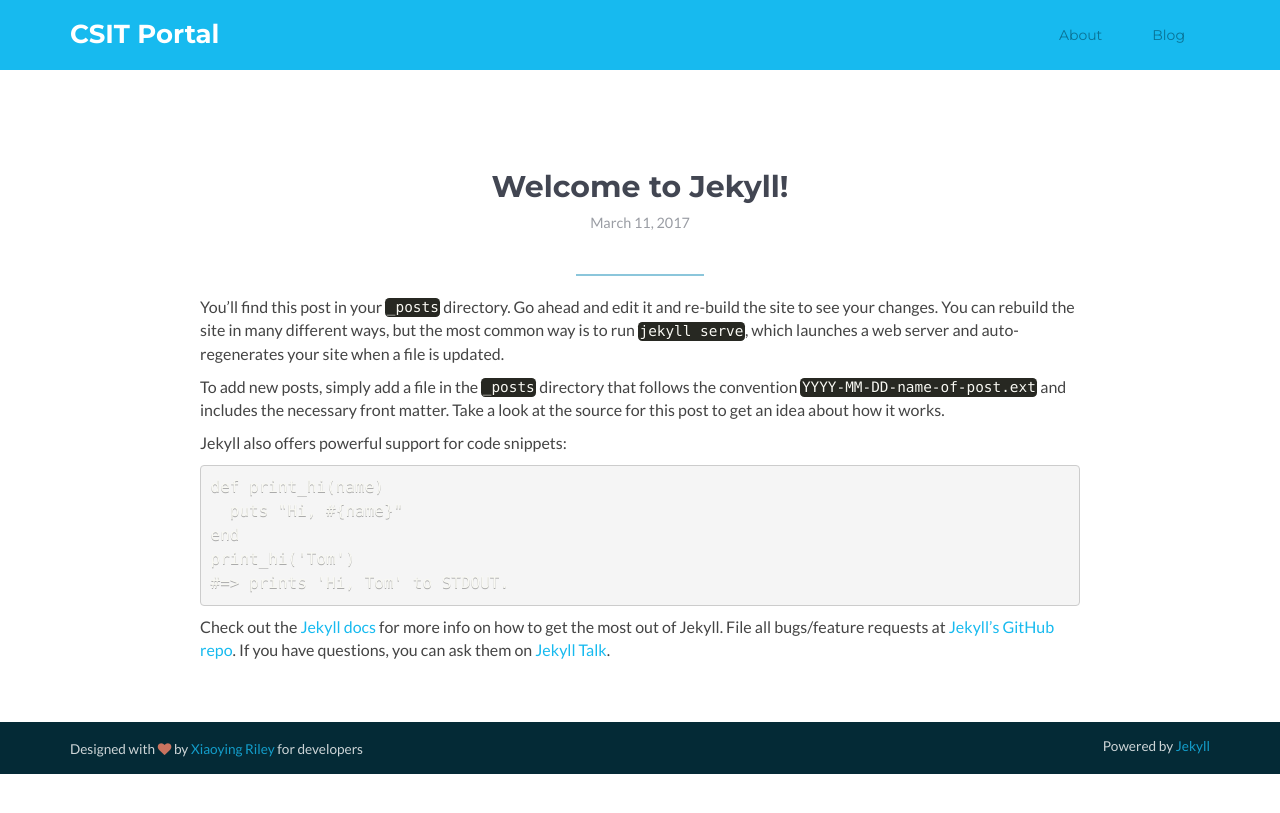
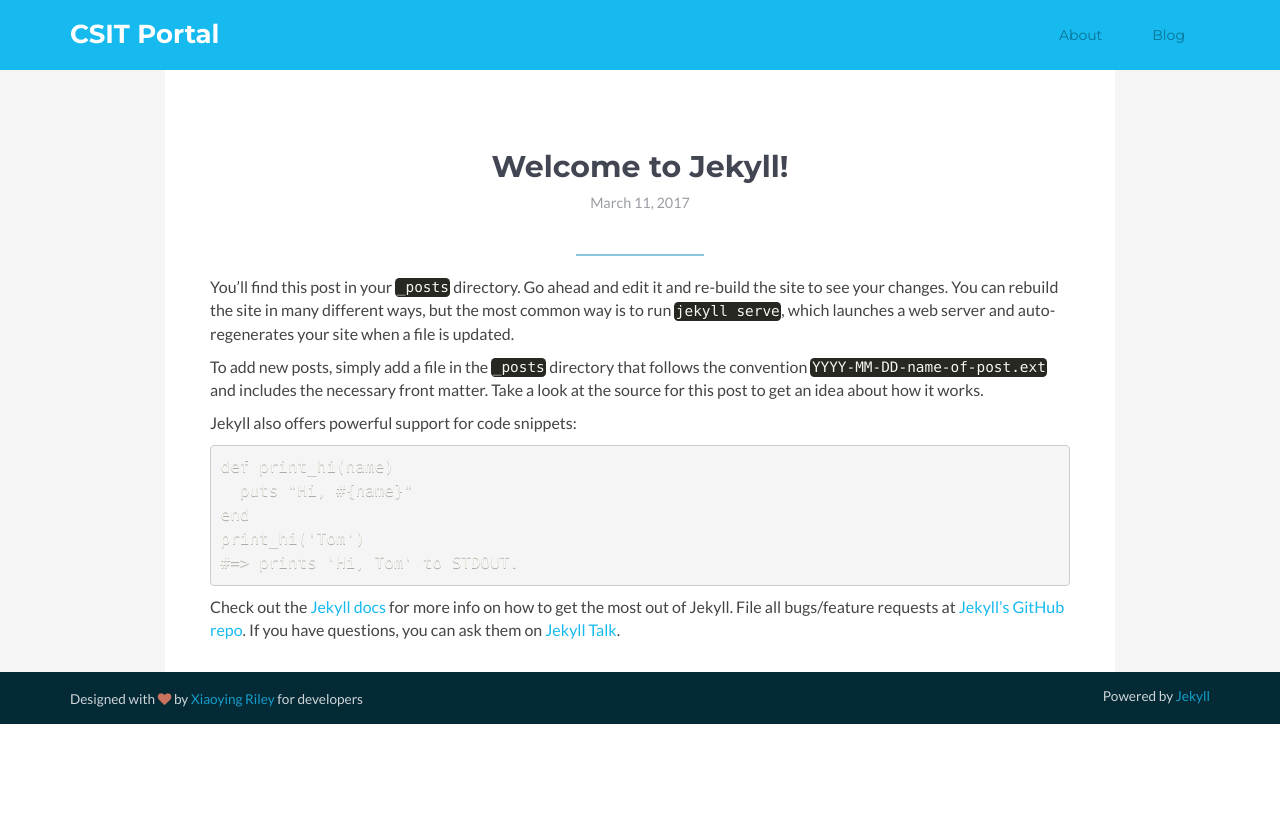
Before and after one commit to aadeshere1/csitportal, a Jekyll site: the page built from _posts/2017-03-11-welcome-to-jekyll.markdown, in a window 1280 px wide. Shown: the top 813 px of the page. Built offline with Jekyll 4.4.1, drawn with Linux system fonts in a browser that asks for light colours.

Commit message:
change css

```diff
--- a/_includes/footer.html
+++ b/_includes/footer.html
@@ -7,5 +7,3 @@
     </div><!--//container-->
 
 </footer><!--//footer-->
-
-{% include load_javascript.html %}
--- a/_layouts/default.html
+++ b/_layouts/default.html
@@ -14,5 +14,6 @@
     {% include header.html %}
       {{ content }}
     {% include footer.html %}
+    {% include load_javascript.html %}
   </body>
 </html>
--- a/_layouts/post.html
+++ b/_layouts/post.html
@@ -1,6 +1,7 @@
 ---
 layout: default
 ---
+<div class="blog-section">
   <div class="wrap">
     <div class="title-block">
       <h2 class="post-title">{{page.title}}</h1>
@@ -10,3 +11,4 @@ layout: default
     <hr>
     {{ content }}
   </div>
+</div>
--- a/assets/css/master.css
+++ b/assets/css/master.css
@@ -1,5 +1,8 @@
 .wrap {
-    padding: 150px 200px 50px;
+  max-width: 950px;
+  background: #fff;
+  padding: 130px 45px 20px;
+  margin: 0 auto;
 }
 .wrap hr {
   width: 8em;
@@ -20,3 +23,7 @@
 .title-block {
   padding-bottom: 20px;
 }
+
+.blog-section {
+  background: #f5f5f5;
+}
```
Lines whose indentation alone changed are shown as unchanged.
